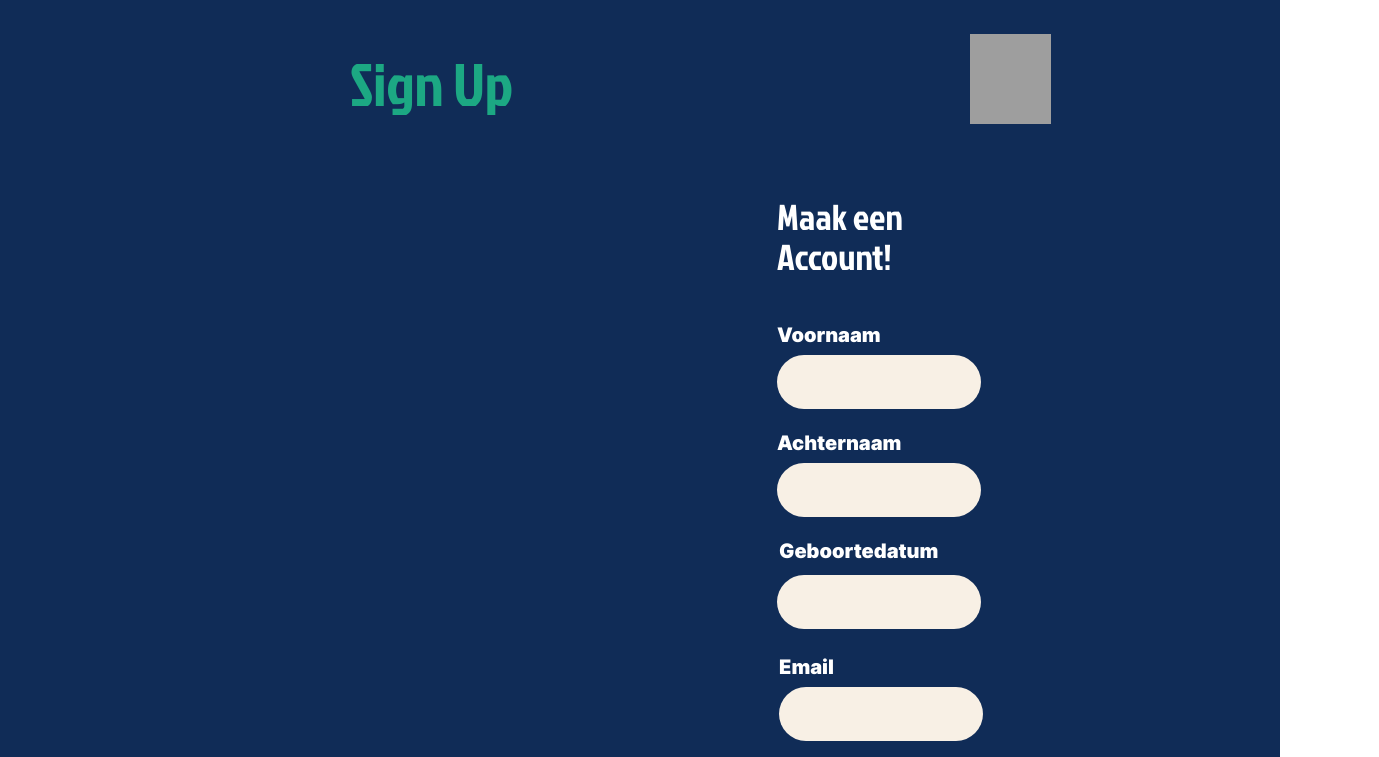
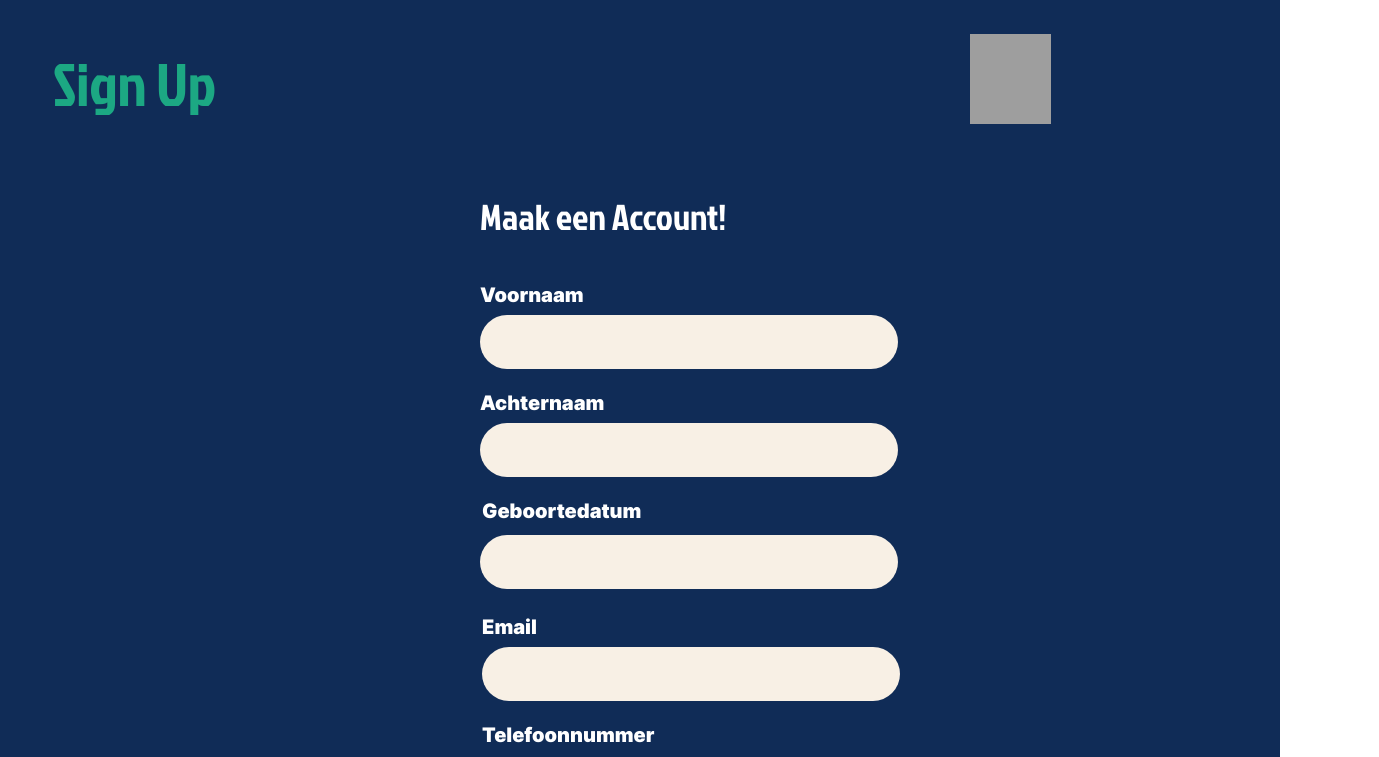
Before and after one commit to Leinadon/WDPR_H_2024, a React (Create React App) app in the folder client/: page /signuppagina in a window 1280 px wide. Shown: the top 757 px of the page, 1379 px wide, since content can reach past the window. Built offline with nearby package versions, Linux system fonts and the light colour scheme; grey boxes are pictures that could not be loaded.

Commit message:
resolutie fix signup

```diff
--- a/client/src/Pages/SignUpPagina/index.jsx
+++ b/client/src/Pages/SignUpPagina/index.jsx
@@ -10,7 +10,7 @@ const SignUpPaginaPage = () => {
   return (
     <>
       <div className="bg-blue_gray-900 flex flex-col font-jockeyone items-center justify-start mx-auto p-[43px] md:px-10 sm:px-5 w-full">
-        <div className="flex flex-col justify-start max-w-[600px] mb-[108px] mx-auto w-full">
+        <div className="flex flex-col justify-start max-w-[1440px] mb-[108px] mx-auto w-full">
           <div className="flex sm:flex-col flex-row md:gap-10 items-center justify-start w-full">
             <div className="flex sm:flex-1 flex-col h-[104px] md:h-auto items-left justify-start p-2.5 w-[460px] sm:w-full">
               <Text
```
